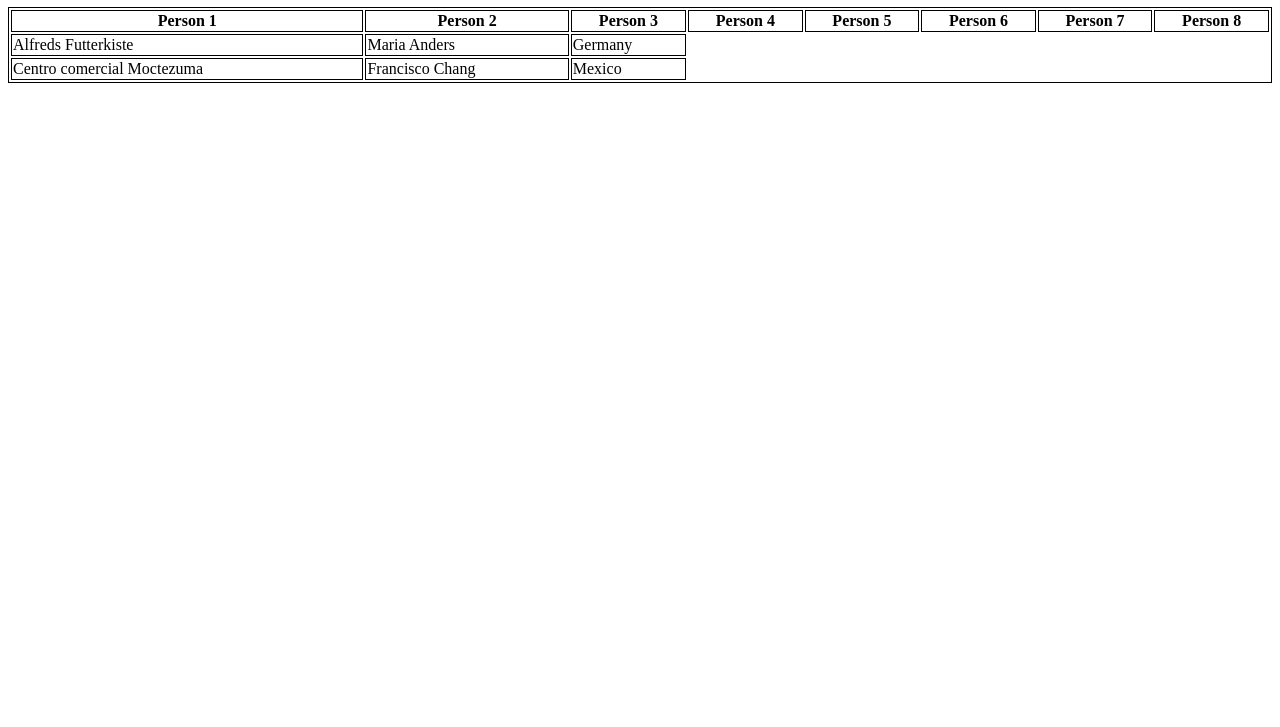
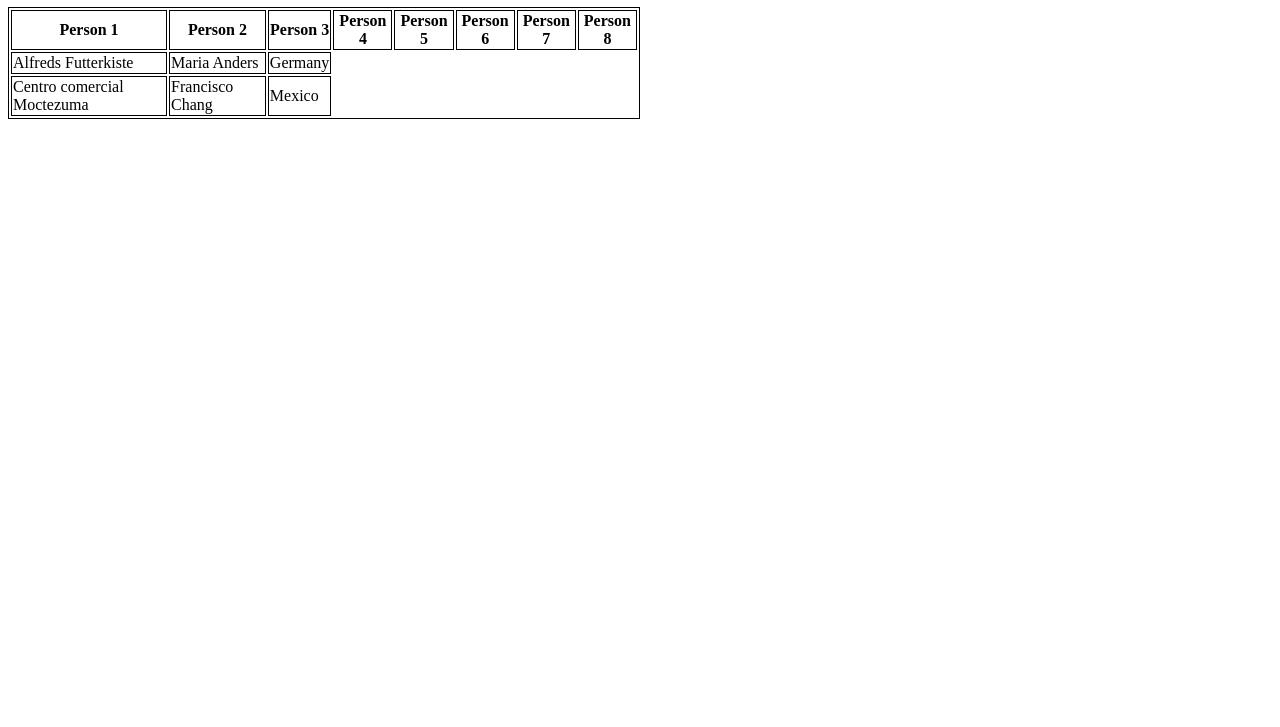
Before and after one commit to BrennerSchlipf/BrennerSchlipf.github.io, a plain HTML site: page index.html in a window 1280 px wide. Shown: the part 73-800 px from the top of the page. Drawn offline with Linux system fonts and the light colour scheme.

Commit message:
Update index.html

```diff
--- a/index.html
+++ b/index.html
@@ -14,7 +14,7 @@ table, th, td {
 
 
 <body>
-<table style="width:100%">
+<table style="width:50%">
 <h1>Rankings</h1>
   <tr>
     <th>Person 1</th>
```
